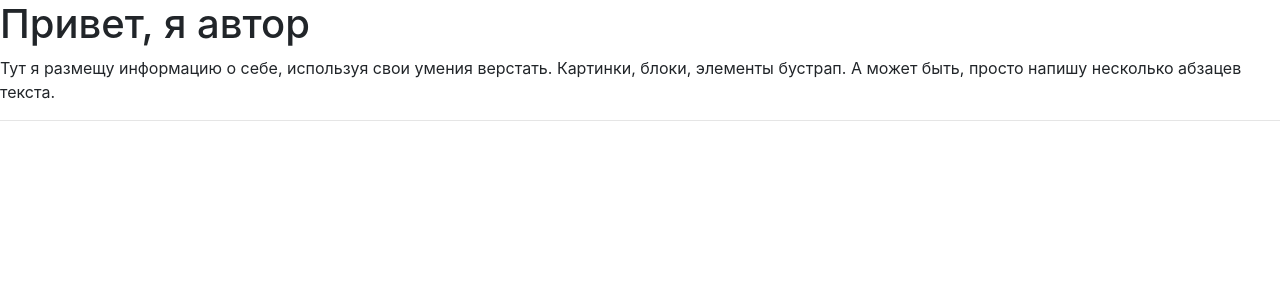
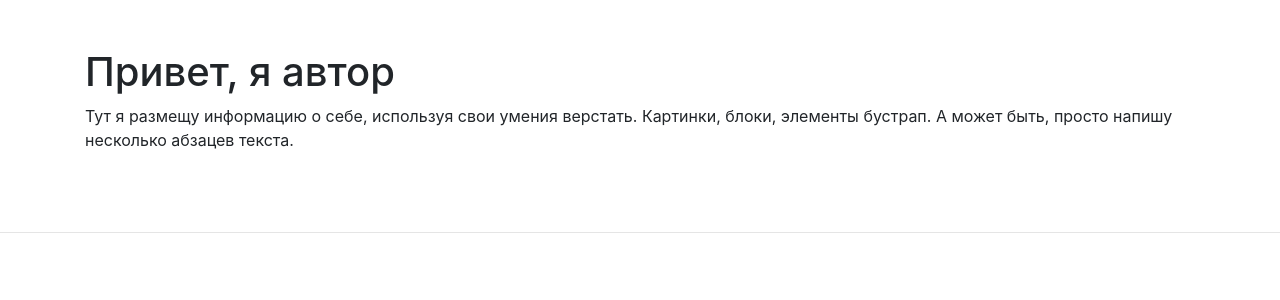
Before and after one commit to sofiiila/yatube_project, a Django app: template yatube_project/templates/about/author.html in a window 1280 px wide. Shown: the part 56-356 px from the top of the page. Run offline with Django 3.2, Linux system fonts and the light colour scheme; the template is opened without the code that fills it, so the values that code supplies are empty; some libraries are stand-ins or nearby versions.

Commit message:
исправлена разметка в шаблонах author; tech

```diff
--- a/yatube_project/templates/about/author.html
+++ b/yatube_project/templates/about/author.html
@@ -1,9 +1,11 @@
 {% extends "base.html" %}
 {% block title %}Об авторе проекта{% endblock %}
 {% block content %}
-<h1>Привет, я автор</h1>
-<p>
-  Тут я размещу информацию о себе, используя свои умения верстать.
-  Картинки, блоки, элементы бустрап. А может быть, просто напишу несколько абзацев текста.
-</p>
+<div class="container py-5">
+    <h1>Привет, я автор</h1>
+        <p>
+          Тут я размещу информацию о себе, используя свои умения верстать.
+          Картинки, блоки, элементы бустрап. А может быть, просто напишу несколько абзацев текста.
+        </p>
+</div>
 {% endblock %}
--- a/yatube_project/templates/about/tech.html
+++ b/yatube_project/templates/about/tech.html
@@ -2,6 +2,7 @@
 {% block title %}Технологии{% endblock %}
 {% block content %}
 {% comment %} Колонки с отступом сверху и снизу {% endcomment %}
+<div class="container py-5">
   <div class="row">
     <h1>Вот что я умею</h1>
     {% comment %}
@@ -28,4 +29,5 @@
       <p>Текст страницы "Технологии"</p>
     </article>
   </div>
+</div>
 {% endblock %}
```
Lines whose indentation alone changed are shown as unchanged.
